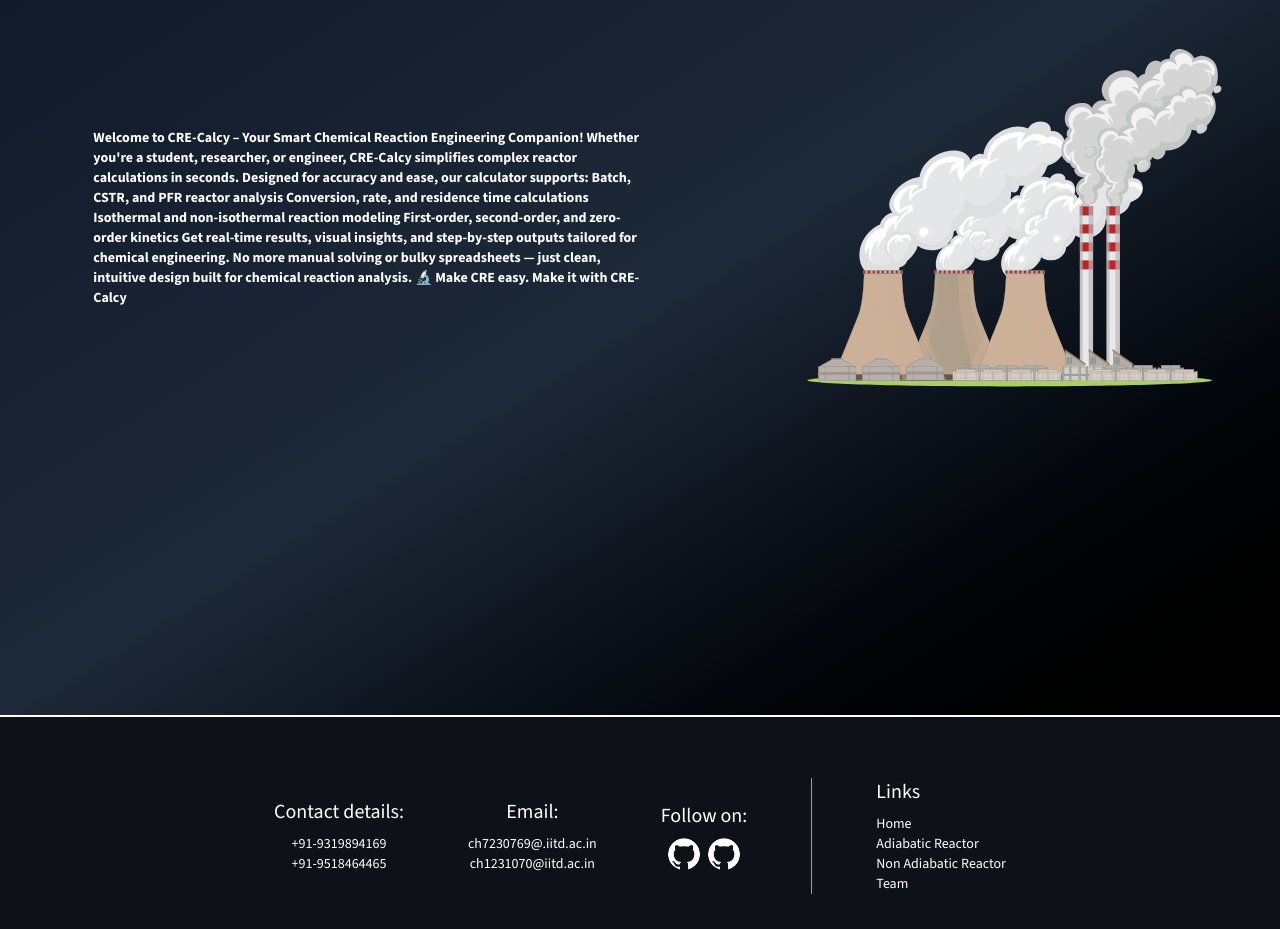
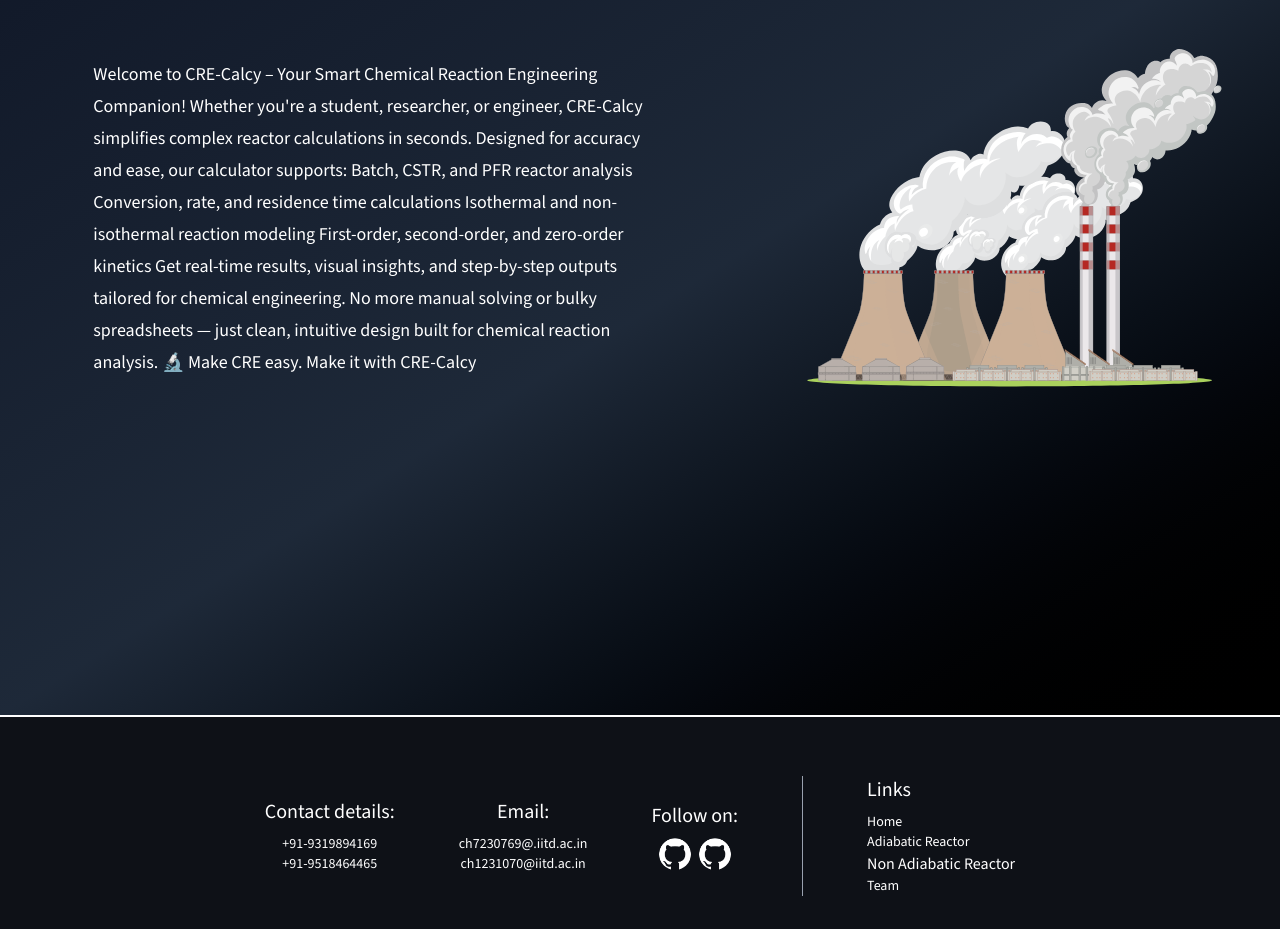
Before and after one commit to Shobhit-2510/CLL_122_Project, a Next.js app: page / in a window 1280 px wide. Shown: the part 165-1094 px from the top of the page. Built offline with nearby package versions, Linux system fonts and the light colour scheme.

Commit message:
updated link an made home text large

```diff
--- a/app/components/Footer.js
+++ b/app/components/Footer.js
@@ -75,7 +75,7 @@ const Footer = () => {
           <Link className="text-xs md:text-sm" href={"/adiabatic"}>
             Adiabatic Reactor
           </Link>
-          <Link className="text-xs md:text-sm" href={"/nonadiabatic"}>
+          <Link href={"https://non-adiabatic.streamlit.app/"}>
             Non Adiabatic Reactor
           </Link>
           <Link className="text-xs md:text-sm" href={"/team"}>
--- a/app/components/Navbar.js
+++ b/app/components/Navbar.js
@@ -7,7 +7,7 @@ const Navbar = () => {
     <div className="bg-[rgb(14,17,23)] border-b-2 border-[rgb(255,75,75)] w-full h-[10vh] flex items-center gap-10 px-10 text-white">
       <Link href={"./"}>Home</Link>
       <Link href={"./adiabatic"}>Adiabatic Reactor</Link>
-      <Link href={"https://nonadiabatic.streamlit.app/"}>Non Adiabatic Reactor</Link>
+      <Link href={"https://non-adiabatic.streamlit.app/"}>Non Adiabatic Reactor</Link>
       <Link href={"./team"}>Team</Link>
     </div>
   );
--- a/app/page.js
+++ b/app/page.js
@@ -19,7 +19,7 @@ export default function Home() {
       >
         <div className={`mt-10 ${ss.className}`}>CRE Calculator</div>
         <div className="flex flex-row justify-around items-center">
-          <div className="text-sm w-1/2 px-10">
+          <div className="text-[18px] w-1/2 px-10 font-normal leading-8">
             {`Welcome to CRE-Calcy – Your Smart Chemical Reaction Engineering
             Companion! Whether you're a student, researcher, or engineer,
             CRE-Calcy simplifies complex reactor calculations in seconds.
```
